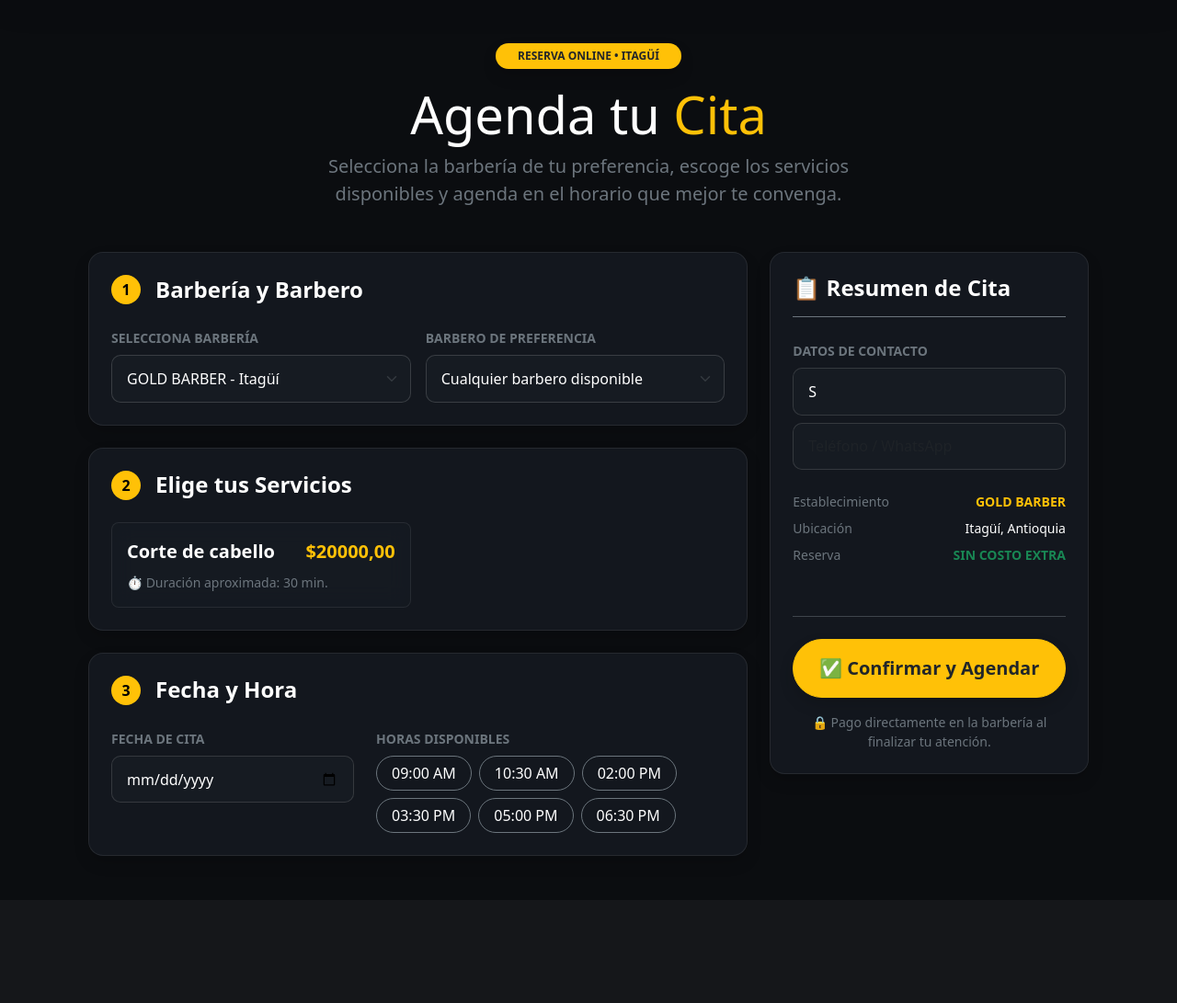
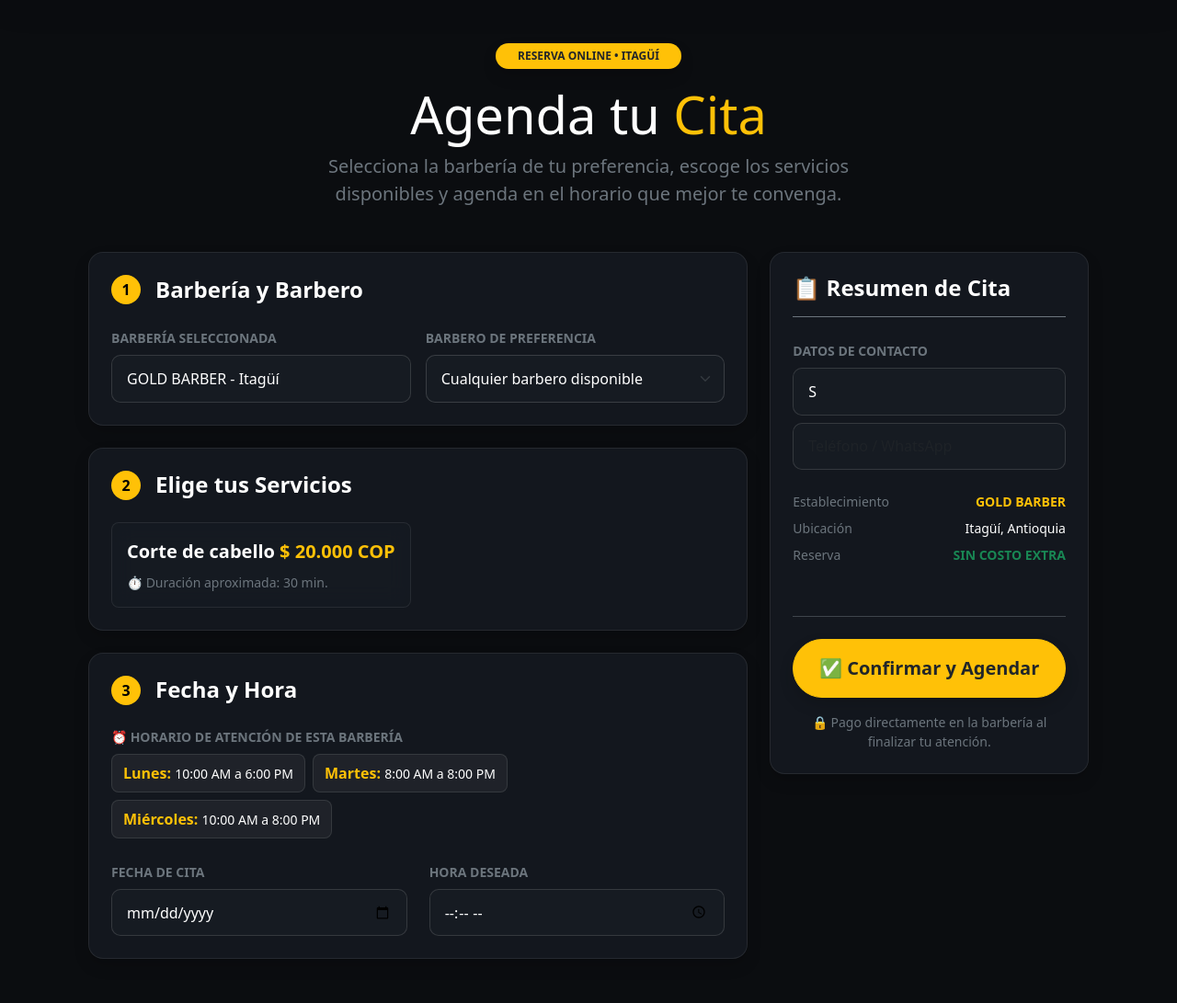
Before and after one commit to jpabloruiz-sketch/BarberHUB, a Django app: page /agendar/?barberia_id=1 in a window 1280 px wide. Shown: the part 105-1196 px from the top of the page at 92% size. Before the commit the page ends 1036 px from the top, so only its background shows below. Run offline with Django 5.2, Linux system fonts and the light colour scheme; a user stored in the database is signed in; data comes from the database, SQL or seed files in the repository; both versions use the stored data as it was after the commit.

Commit message:
Todo melo

```diff
--- a/configuracion/settings.py
+++ b/configuracion/settings.py
@@ -77,8 +77,8 @@ USE_TZ = True
 
 STATIC_URL = '/static/'
 
-LOGIN_REDIRECT_URL = 'home'
-LOGOUT_REDIRECT_URL = 'home'
+LOGIN_REDIRECT_URL = 'inicio'
+LOGOUT_REDIRECT_URL = 'inicio'
 
 # Configuración de Correo
 EMAIL_BACKEND = 'django.core.mail.backends.smtp.EmailBackend'
--- a/gestion/models.py
+++ b/gestion/models.py
@@ -16,12 +16,18 @@ class PerfilUsuario(models.Model):
 
 # 2. SUCURSAL / BARBERÍA
 class Barberia(models.Model):
+    PLANES = (
+        ('INDIVIDUAL', 'Plan Individual ($80.000 COP)'),
+        ('STUDIO', 'Plan Studio ($150.000 COP)'),
+        ('ELITE', 'Plan Élite ($200.000 COP)'),
+    )
     dueno = models.ForeignKey(User, on_delete=models.CASCADE, related_name='barberias')
     nombre = models.CharField(max_length=100)
     direccion = models.CharField(max_length=255)
     barrio = models.CharField(max_length=100, default='Itagüí')
     descripcion = models.TextField(blank=True, help_text="Ej: Especialistas en fades, perfilado de barba...")
     google_maps_link = models.URLField(blank=True)
+    plan_actual = models.CharField(max_length=20, choices=PLANES, default='INDIVIDUAL') # NUEVO CAMPO
 
     def __str__(self):
         return f"{self.nombre} ({self.barrio})"
--- a/gestion/templates/agendar.html
+++ b/gestion/templates/agendar.html
@@ -66,15 +66,11 @@
         background-color: rgba(255, 193, 7, 0.1) !important;
     }
 
-    .time-slot {
-        transition: all 0.2s ease;
-    }
-
-    .btn-check:checked + .time-slot {
-        background-color: #ffc107 !important;
-        color: #000000 !important;
-        font-weight: bold;
-        border-color: #ffc107 !important;
+    .schedule-badge {
+        background: rgba(255, 255, 255, 0.05);
+        border: 1px solid rgba(255, 255, 255, 0.1);
+        border-radius: 8px;
+        padding: 8px 12px;
     }
 </style>
 
@@ -95,7 +91,7 @@
         <form method="post" action="{% url 'agendar' %}">
             {% csrf_token %}
 
-            <!-- Guardamos el ID de la barbería seleccionada en el envío del formulario -->
+            <!-- Guardamos el ID de la barbería seleccionada -->
             {% if barberia_seleccionada %}
                 <input type="hidden" name="barberia_id" value="{{ barberia_seleccionada.id }}">
             {% endif %}
@@ -114,18 +110,21 @@
 
     <div class="row g-3">
         <div class="col-md-6">
-                                <label class="form-label text-secondary small fw-bold">SELECCIONA BARBERÍA</label>
+            <label class="form-label text-secondary small fw-bold">BARBERÍA SELECCIONADA</label>
+            {% if barberia_seleccionada %}
+                <!-- Muestra solo la barbería seleccionada -->
+                <input type="text" class="form-control form-control-dark" value="{{ barberia_seleccionada.nombre }} - {{ barberia_seleccionada.barrio|default:'Itagüí' }}" readonly>
+                <input type="hidden" name="barberia_select" value="{{ barberia_seleccionada.id }}">
+            {% else %}
                 <select class="form-select form-select-dark" name="barberia_select" onchange="location = this.value;" required>
-                                    {% if not barberia_seleccionada %}
                     <option value="" selected disabled>Elige un establecimiento...</option>
-                                    {% endif %}
-
                     {% for b in barberias %}
-                                        <option value="{% url 'agendar' %}?barberia_id={{ b.id }}" {% if barberia_seleccionada and barberia_seleccionada.id == b.id %}selected{% endif %}>
+                        <option value="{% url 'agendar' %}?barberia_id={{ b.id }}">
                             {{ b.nombre }} - {{ b.barrio|default:"Itagüí" }}
                         </option>
                     {% endfor %}
                 </select>
+            {% endif %}
         </div>
 
         <div class="col-md-6">
@@ -142,7 +141,7 @@
     </div>
 </div>
 
-                    <!-- PASO 2: SERVICIOS DINÁMICOS -->
+                    <!-- PASO 2: SERVICIOS DINÁMICOS CON PRECIOS EN COP -->
                     <div class="card glass-card text-white rounded-4 p-4 mb-4 shadow">
                         <div class="d-flex align-items-center gap-3 mb-4">
                             <span class="step-number">2</span>
@@ -157,7 +156,10 @@
                                         <label class="card glass-card glass-card-hover service-label p-3 h-100 rounded-3 text-white border" for="service_{{ s.id }}">
                                             <div class="d-flex justify-content-between align-items-center mb-2">
                                                 <span class="fw-bold fs-5">{{ s.nombre }}</span>
-                                                <span class="text-warning fw-bold fs-5">${{ s.precio }}</span>
+                                                <!-- PRECIO FORMATEADO DINÁMICAMENTE -->
+                                                <span class="text-warning fw-bold fs-5 precio-cop" data-precio="{{ s.precio }}">
+                                                    $ {{ s.precio }} COP
+                                                </span>
                                             </div>
                                             <p class="text-secondary small m-0">⏱️ Duración aproximada: {{ s.duracion_minutos }} min.</p>
                                         </label>
@@ -171,40 +173,45 @@
                         </div>
                     </div>
 
-                    <!-- PASO 3: FECHA Y HORA -->
+                    <!-- PASO 3: FECHA Y HORARIOS CONFIGURADOS POR EL BARBERO -->
                     <div class="card glass-card text-white rounded-4 p-4 shadow">
                         <div class="d-flex align-items-center gap-3 mb-4">
                             <span class="step-number">3</span>
                             <h3 class="h4 m-0 fw-bold">Fecha y Hora</h3>
                         </div>
 
+                        <!-- SECCIÓN DE HORARIOS REALES DE ATENCIÓN -->
+                        {% if horarios %}
+                            <div class="mb-4">
+                                <label class="form-label text-secondary small fw-bold d-block mb-2">⏰ HORARIO DE ATENCIÓN DE ESTA BARBERÍA</label>
+                                <div class="d-flex flex-wrap gap-2">
+                                    {% for h in horarios %}
+                                        <div class="schedule-badge">
+                                            <strong class="text-warning">{{ h.get_dia_display }}:</strong>
+                                            <span class="text-white small">
+                                                {{ h.hora_apertura|time:"g:i" }} {% if h.hora_apertura.hour >= 12 %}PM{% else %}AM{% endif %}
+                                                a
+                                                {{ h.hora_cierre|time:"g:i" }} {% if h.hora_cierre.hour >= 12 %}PM{% else %}AM{% endif %}
+                                            </span>
+                                        </div>
+                                    {% endfor %}
+                                </div>
+                            </div>
+                        {% else %}
+                            <div class="alert alert-dark border-secondary text-secondary small mb-4">
+                                ℹ️ Esta barbería aún no registra un horario fijo, pero puedes elegir una hora dentro de la jornada estándar.
+                            </div>
+                        {% endif %}
+
                         <div class="row g-4">
-                            <div class="col-md-5">
+                            <div class="col-md-6">
                                 <label class="form-label text-secondary small fw-bold">FECHA DE CITA</label>
                                 <input type="date" class="form-control form-control-dark" name="fecha" required>
                             </div>
 
-                            <div class="col-md-7">
-                                <label class="form-label text-secondary small fw-bold">HORAS DISPONIBLES</label>
-                                <div class="d-flex flex-wrap gap-2">
-                                    <input type="radio" class="btn-check" name="hora" id="t1" value="09:00" required>
-                                    <label class="btn btn-outline-secondary time-slot text-white border-secondary rounded-pill px-3" for="t1">09:00 AM</label>
-
-                                    <input type="radio" class="btn-check" name="hora" id="t2" value="10:30">
-                                    <label class="btn btn-outline-secondary time-slot text-white border-secondary rounded-pill px-3" for="t2">10:30 AM</label>
-
-                                    <input type="radio" class="btn-check" name="hora" id="t3" value="14:00">
-                                    <label class="btn btn-outline-secondary time-slot text-white border-secondary rounded-pill px-3" for="t3">02:00 PM</label>
-
-                                    <input type="radio" class="btn-check" name="hora" id="t4" value="15:30">
-                                    <label class="btn btn-outline-secondary time-slot text-white border-secondary rounded-pill px-3" for="t4">03:30 PM</label>
-
-                                    <input type="radio" class="btn-check" name="hora" id="t5" value="17:00">
-                                    <label class="btn btn-outline-secondary time-slot text-white border-secondary rounded-pill px-3" for="t5">05:00 PM</label>
-
-                                    <input type="radio" class="btn-check" name="hora" id="t6" value="18:30">
-                                    <label class="btn btn-outline-secondary time-slot text-white border-secondary rounded-pill px-3" for="t6">06:30 PM</label>
-                                </div>
+                            <div class="col-md-6">
+                                <label class="form-label text-secondary small fw-bold">HORA DESEADA</label>
+                                <input type="time" class="form-control form-control-dark" name="hora" required>
                             </div>
                         </div>
                     </div>
@@ -261,4 +268,22 @@
 
     </div>
 </div>
+
+<!-- SCRIPT PARA FORMATEAR LOS PRECIOS A PESOS COLOMBIANOS ($ 20.000 COP) -->
+<script>
+    document.addEventListener('DOMContentLoaded', function() {
+        const precios = document.querySelectorAll('.precio-cop');
+        precios.forEach(el => {
+            let valor = el.getAttribute('data-precio');
+            if (valor) {
+                let numero = parseInt(valor, 10);
+                if (!isNaN(numero)) {
+                    // Formato en Pesos Colombianos con separadores de miles (.)
+                    el.textContent = '$ ' + numero.toLocaleString('es-CO') + ' COP';
+                }
+            }
+        });
+    });
+</script>
+
 {% endblock %}
--- a/gestion/views.py
+++ b/gestion/views.py
@@ -5,7 +5,7 @@ from django.contrib import messages
 from django.core.mail import send_mail
 from .models import Barberia, Servicio, HorarioAtencion, Cita, PerfilUsuario
 
-# Función auxiliar para convertir las 12 horas + AM/PM a formato 24 horas para la BD
+# Función auxiliar para formatear la hora (12 horas AM/PM -> 24 horas para la BD)
 def construir_hora(hora_val, min_val, ampm_val, fallback_str=None):
     if hora_val and min_val and ampm_val:
         try:
@@ -28,14 +28,25 @@ def home(request):
     return render(request, 'inicio.html', {'barberias': barberias})
 
 def barberias(request):
-    lista_barberias = Barberia.objects.all()
+    lista_barberias = Barberia.objects.prefetch_related('horarios').all()
     return render(request, 'barberias.html', {'barberias': lista_barberias})
 
 def soporte(request):
     return render(request, 'soporte.html')
 
+@login_required
 def pagar_plan(request):
-    return render(request, 'pagar_plan.html')
+    barberia = Barberia.objects.filter(dueno=request.user).first()
+
+    if request.method == 'POST':
+        nuevo_plan = request.POST.get('plan')
+        if barberia and nuevo_plan:
+            barberia.plan_actual = nuevo_plan
+            barberia.save()
+            messages.success(request, '¡Has actualizado tu plan exitosamente!')
+            return redirect('pagar_plan')
+
+    return render(request, 'pagar_plan.html', {'barberia': barberia})
 
 
 # ================= AUTENTICACIÓN =================
@@ -61,25 +72,32 @@ def registro(request):
 
 @login_required
 def agendar_cita(request):
-    todas_barberias = Barberia.objects.all()
     barberia_id = request.GET.get('barberia_id')
+    barberia_seleccionada = None
 
+    # Si viene el parámetro de barbería por URL, filtramos SOLO esa barbería
     if barberia_id:
         barberia_seleccionada = Barberia.objects.filter(id=barberia_id).first()
+        todas_barberias = [barberia_seleccionada] if barberia_seleccionada else []
     else:
-        barberia_seleccionada = todas_barberias.first()
+        # Si no se pasó ID, cargamos las barberías para que el usuario escoja una
+        todas_barberias = Barberia.objects.all()
 
     servicios = []
+    horarios = []
     if barberia_seleccionada:
         servicios = barberia_seleccionada.servicios.all()
+        horarios = barberia_seleccionada.horarios.all()
 
     if request.method == 'POST':
-        return redirect('home')
+        messages.success(request, '¡Tu cita ha sido agendada con éxito!')
+        return redirect('inicio')
 
     return render(request, 'agendar.html', {
         'barberias': todas_barberias,
         'barberia_seleccionada': barberia_seleccionada,
-        'servicios': servicios
+        'servicios': servicios,
+        'horarios': horarios
     })
 
 
@@ -90,7 +108,7 @@ def panel_barbero(request):
     perfil, _ = PerfilUsuario.objects.get_or_create(user=request.user)
     if perfil.rol != 'BARBERO':
         messages.warning(request, 'Esta sección es exclusiva para barberos registrados.')
-        return redirect('home')
+        return redirect('inicio')
 
     barberia = Barberia.objects.filter(dueno=request.user).first()
 
@@ -139,7 +157,6 @@ def agregar_servicio(request):
         barberia = Barberia.objects.filter(dueno=request.user).first()
         if barberia:
             nombre = request.POST.get('nombre')
-            # Limpiamos puntos y comas para guardarlo como número entero
             precio_raw = request.POST.get('precio', '0').replace('.', '').replace(',', '').replace('$', '').strip()
             precio = int(precio_raw) if precio_raw.isdigit() else 0
             duracion = request.POST.get('duracion', 30)
@@ -158,7 +175,6 @@ def editar_servicio(request, servicio_id):
     if request.method == 'POST':
         servicio = get_object_or_404(Servicio, id=servicio_id, barberia__dueno=request.user)
         servicio.nombre = request.POST.get('nombre')
-        # Limpiamos puntos antes de actualizar en BD
         precio_raw = request.POST.get('precio', '0').replace('.', '').replace(',', '').replace('$', '').strip()
         servicio.precio = int(precio_raw) if precio_raw.isdigit() else 0
         servicio.duracion_minutos = request.POST.get('duracion')
```
Also changed, not shown: gestion/templates/barberias.html (+34 -25 lines), db.sqlite3, gestion/migrations/0003_barberia_plan_actual.py (added). Lines whose indentation alone changed are shown as unchanged.
